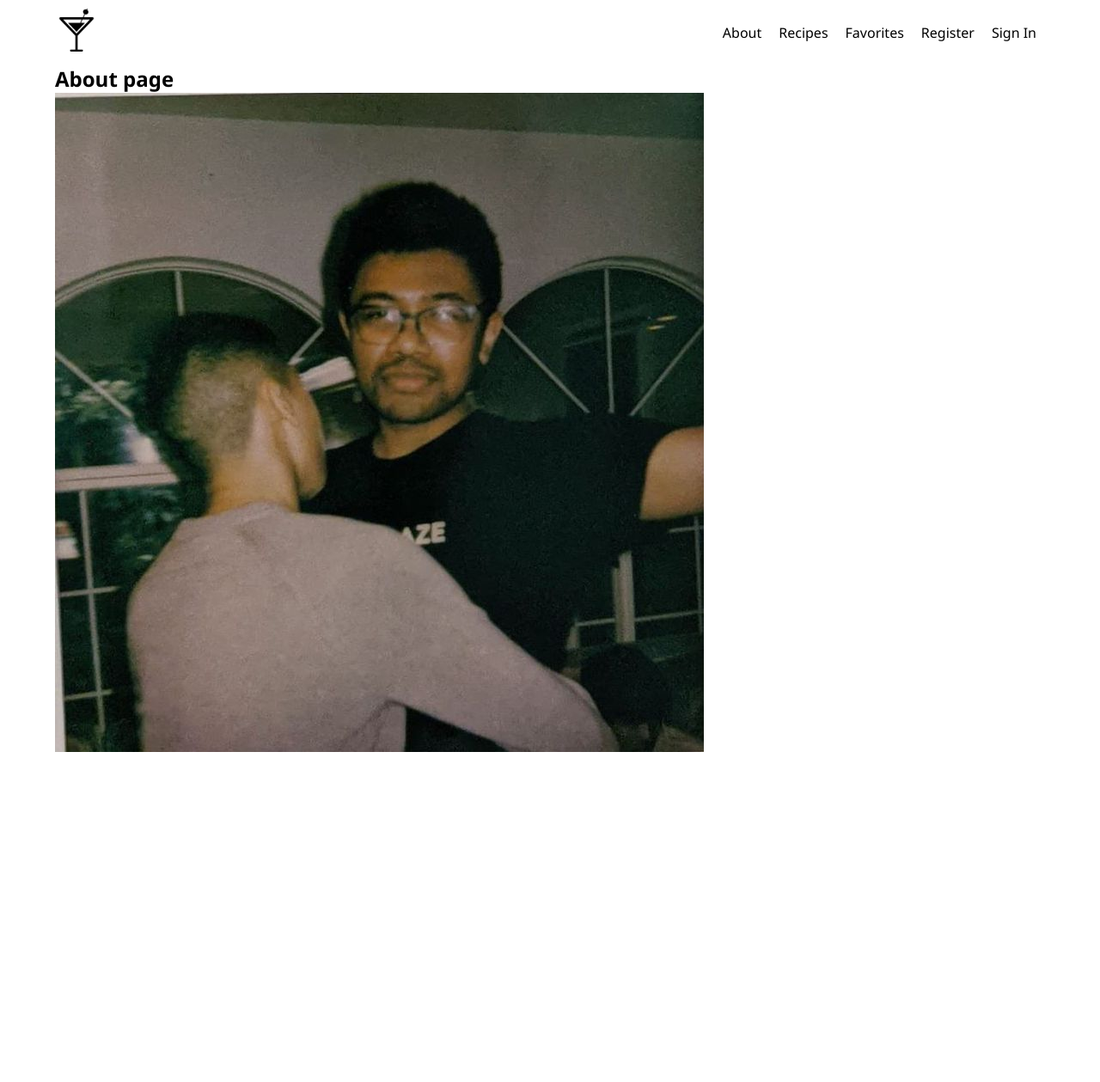
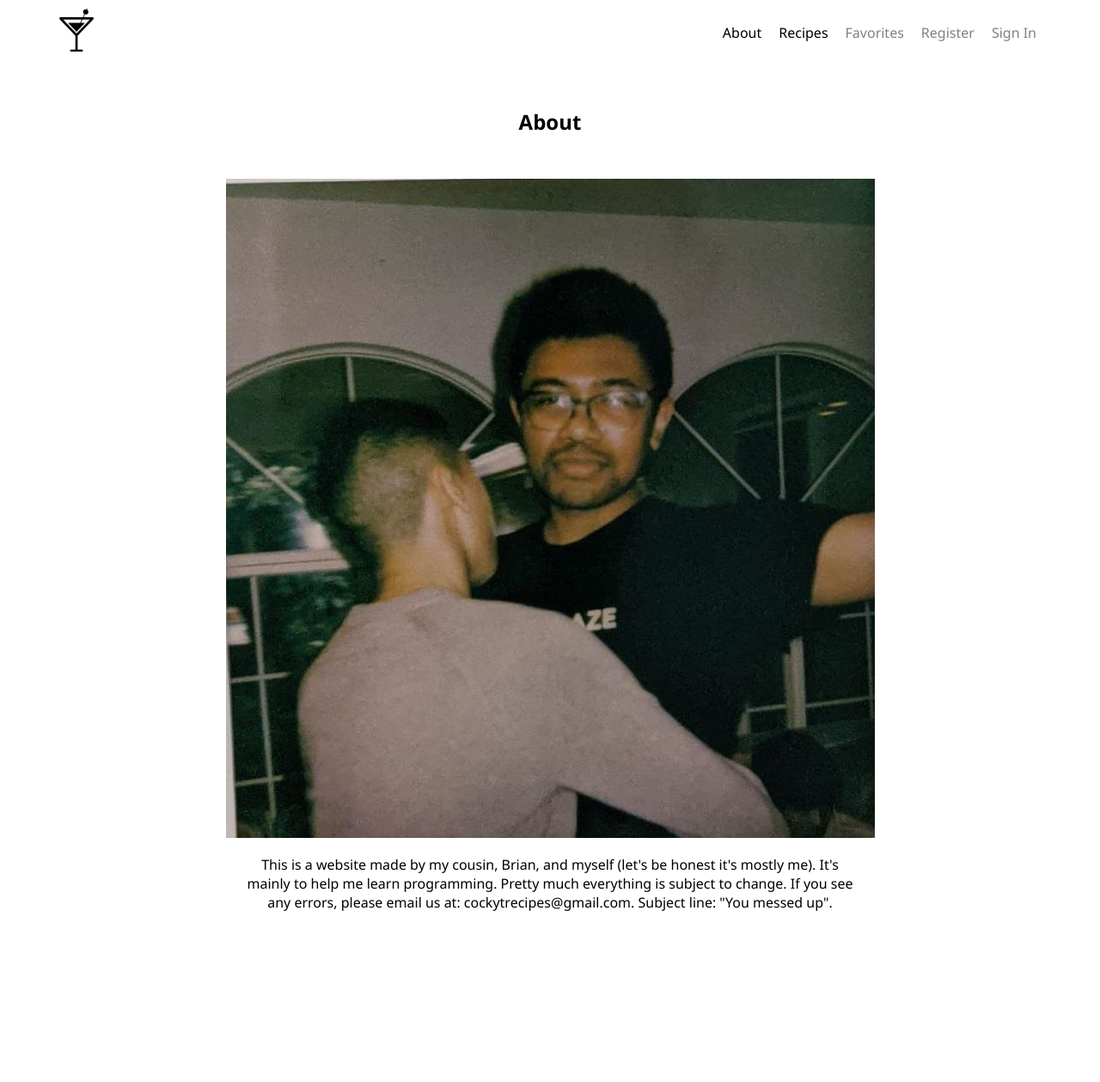
Before and after one commit to aalexander930/cockyt, a Node server app: page /about in a window 1280 px wide. Shown: the top 1259 px of the page at 86% size. Before the commit the page ends 875 px from the top, so only its background shows below. Run offline with Node 20, Linux system fonts and the light colour scheme; some libraries are stand-ins or nearby versions.

Commit message:
about page clean up

```diff
--- a/routes/index.js
+++ b/routes/index.js
@@ -13,7 +13,7 @@ router.get('/spirit/:spirit', catchErrors(drinkController.getDrinkBySpirit));
 
 
 router.get('/about', (req, res) => {
-  res.render('about.pug', {title: "About page"});
+  res.render('about.pug', {title: "About"});
 });
 
 router.get('/drinks/:slug', catchErrors(drinkController.getDrinkBySlug));
--- a/src/main.js
+++ b/src/main.js
@@ -13,6 +13,6 @@ import './img/sazerac.webp';
 import './img/hot-toddy.webp';
 import typeAhead from './javascripts/typeAhead'
 
-
-typeAhead(document.querySelector('.searchBarWrap'));
-console.log("Hello world");
+// Add this later to activate typeAhead
+// typeAhead(document.querySelector('.searchBarWrap'));
+// console.log("Hello world");
--- a/src/main.scss
+++ b/src/main.scss
@@ -70,10 +70,10 @@ a {
   padding-bottom: 2px;
 }
 
-.nav-links li a:hover {
-  color: gray;
-  font-size: 18px;
-}
+// .nav-links li a:hover {
+//   color: gray;
+//   font-size: 18px;
+// }
 
 .navbar .logo img{
   width: 50px;
@@ -140,7 +140,7 @@ a {
   opacity: 0.9;
 }
 
-.drink-cards h3 {
+.drink-cards h2 {
   padding: 30px 0px 20px;
 }
 
@@ -181,10 +181,18 @@ a {
   padding-bottom: 10px;
 }
 
+// .drink-description {
+//   padding-bottom: 10px;
+// }
+
 .search-results {
   width: 90%;
   margin: auto;
   max-width: 1200px;
+}
+
+.search-string {
+  padding-bottom: 50px;
 }
 
 .result-cards {
@@ -214,6 +222,19 @@ a {
   opacity: .8;
 }
 
+.about-image img {
+  display: block;
+  margin-left: auto;
+  margin-right: auto;
+  margin-bottom: 20px;
+}
+
+.about-text p {
+  text-align: center;
+  margin-left: 222px;
+  margin-right: 222px;
+}
+
 
 
 .inner {
@@ -221,6 +242,11 @@ a {
 }
 
 .inner h2 {
+  text-align: center;
+  margin: 50px;
+}
+
+.title h2 {
   text-align: center;
   margin: 50px;
 }
--- a/views/about.pug
+++ b/views/about.pug
@@ -2,5 +2,10 @@ extends layout
 
 block content
 
-  h2= title
-  img(src='./img/weirdos.jpg')
+  .title
+    h2 #{title}
+  .about-image
+    img(src='./img/weirdos.jpg')
+
+  .about-text
+    p This is a website made by my cousin, Brian, and myself (let's be honest it's mostly me). It's mainly to help me learn programming. Pretty much everything is subject to change. If you see any errors, please email us at: cockytrecipes@gmail.com. Subject line: "You messed up".
--- a/views/drink.pug
+++ b/views/drink.pug
@@ -9,6 +9,9 @@ block content
       p Spirit: #{drink.spirit}
     .drink-glass
       p Glassware: #{drink.glass}
+    .drink-description
+      h3 Description:
+      p #{drink.description}
     .drink-instructions
       h3 Instructions:
       p #{drink.instructions}
--- a/views/layout.pug
+++ b/views/layout.pug
@@ -18,11 +18,11 @@ html
           li.nav-item
             a(href='/drinks') Recipes
           li.nav-item
-            a Favorites
+            a(style="color: gray") Favorites
           li.nav-item
-            a Register
+            a(style="color: gray") Register
           li.nav-item
-            a Sign In
+            a(style="color: gray") Sign In
       .content
         block content
 
--- a/views/results.pug
+++ b/views/results.pug
@@ -9,9 +9,9 @@ block content
     button#searchBtn
       i.fas.fa-search(type="submit" name="submit") Search
   if drinks.length > 0
-    div Search results for: #{query}
+    .search-string Search results for: #[strong "#{query}"]
     .home-cards
       each drink in drinks
         +drinkCard(drink)
   else
-    p No results for #{query}. Please try again
+    p No results for #[strong "#{query}"]. Please try again
```
Also changed, not shown: controllers/drinkController.js (+4 -4 lines), public/main.css (+1 -1 lines), views/homePage.pug (+6 -6 lines), public/main.js, 2 other files.
